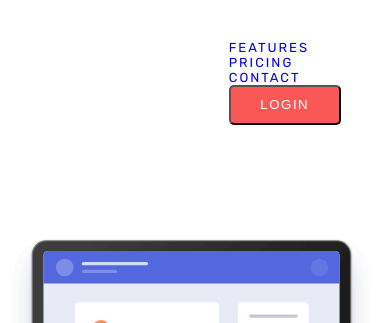
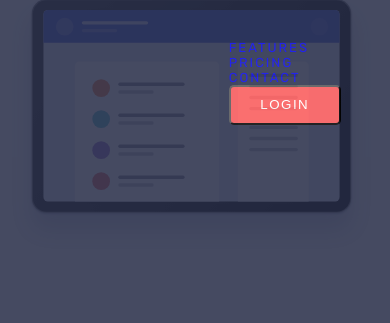
Before and after one commit to JamesN96/Bookmark-landing-page, a plain HTML site: page index.html in a window 390 px wide. Shown: the part 98-421 px from the top of the page. Drawn offline with Linux system fonts and the light colour scheme.

Commit message:
Set style for the header element at this viewport

```diff
--- a/css/style.css
+++ b/css/style.css
@@ -543,10 +543,19 @@ footer div#footer-left nav ul li a:hover {
 
     /* Header */
 
+    header {
+        background: hsl(229, 31%, 21%);
+        height: 100vh;
+        width: 100vw;
+        opacity: 0.85;
+        position: absolute;
+    }
+
     header #head-logo {
         margin-left: 5px;
         width: 195px;
         float: left;
+        background: white;
     }
 
     header nav ul {
```
